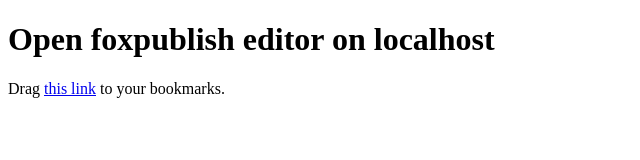
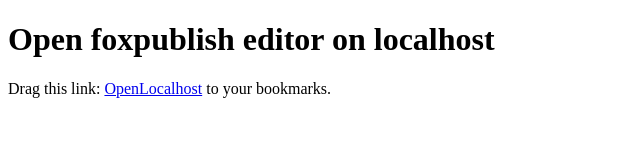
Before and after one commit to helgeFox/html5ToLocalhost, a plain HTML site: page index.html in a window 1280 px wide. Shown: the whole page, without its empty margins (0-640 px from the left). Drawn offline with Linux system fonts and the light colour scheme.

Commit message:
Update index.html

```diff
--- a/index.html
+++ b/index.html
@@ -6,6 +6,6 @@
 </head>
 <body>
 	<h1>Open foxpublish editor on localhost</h1>
-	Drag <a title="OpenLocalHost" href="javascript: var a='',b=document.querySelector('iframe');if(b?a=b.getAttribute('src'):location.host.indexOf('foxpublish.net')>=0&&(a=location.href),a&&a.length>0&&a.indexOf('editor/?')>=0){var c=a.substr(a.indexOf('editor/?')+'editor/'.length),d='http://localhost:3000/'+c,e=window.open(d,'_blank');e.focus()}">this link</a> to your bookmarks.
+	Drag this link: <a href="javascript: var a='',b=document.querySelector('iframe');if(b?a=b.getAttribute('src'):location.host.indexOf('foxpublish.net')>=0&&(a=location.href),a&&a.length>0&&a.indexOf('editor/?')>=0){var c=a.substr(a.indexOf('editor/?')+'editor/'.length),d='http://localhost:3000/'+c,e=window.open(d,'_blank');e.focus()}">OpenLocalhost</a> to your bookmarks.
 </body>
 </html>
```
